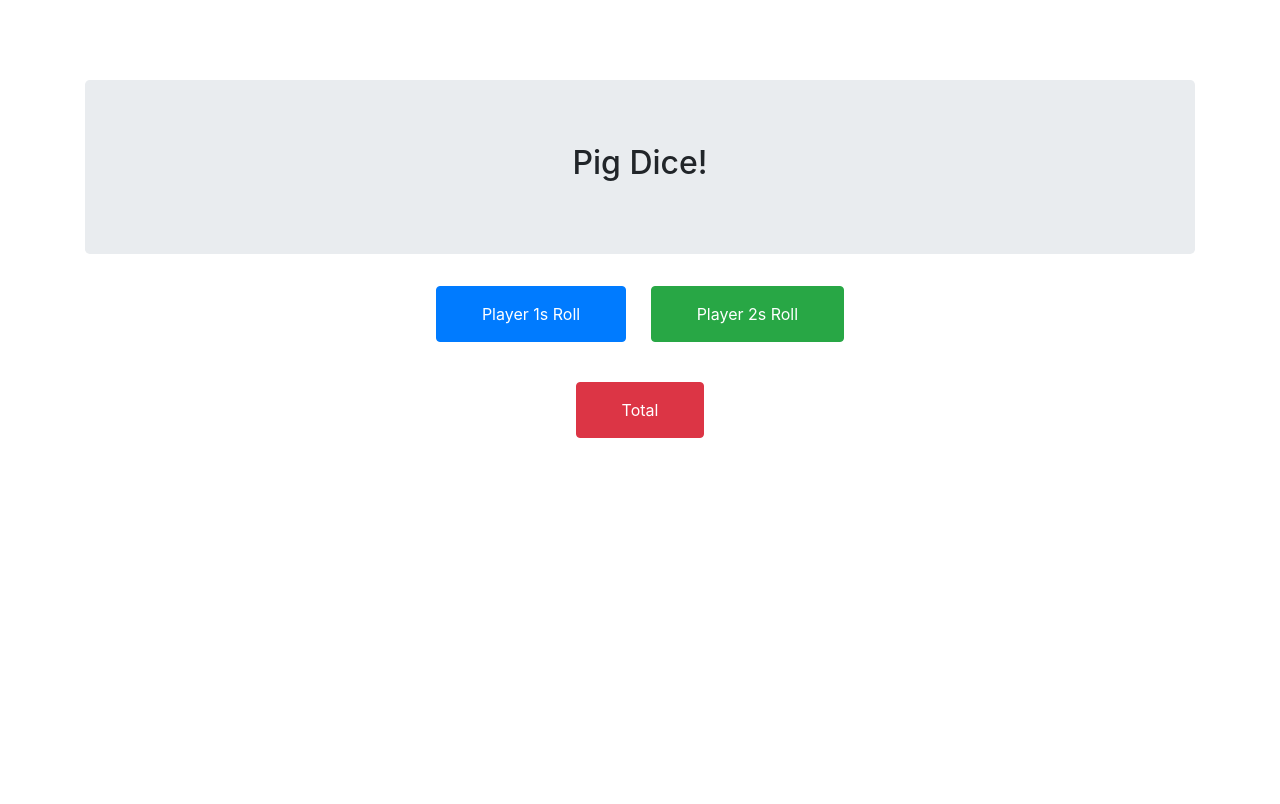
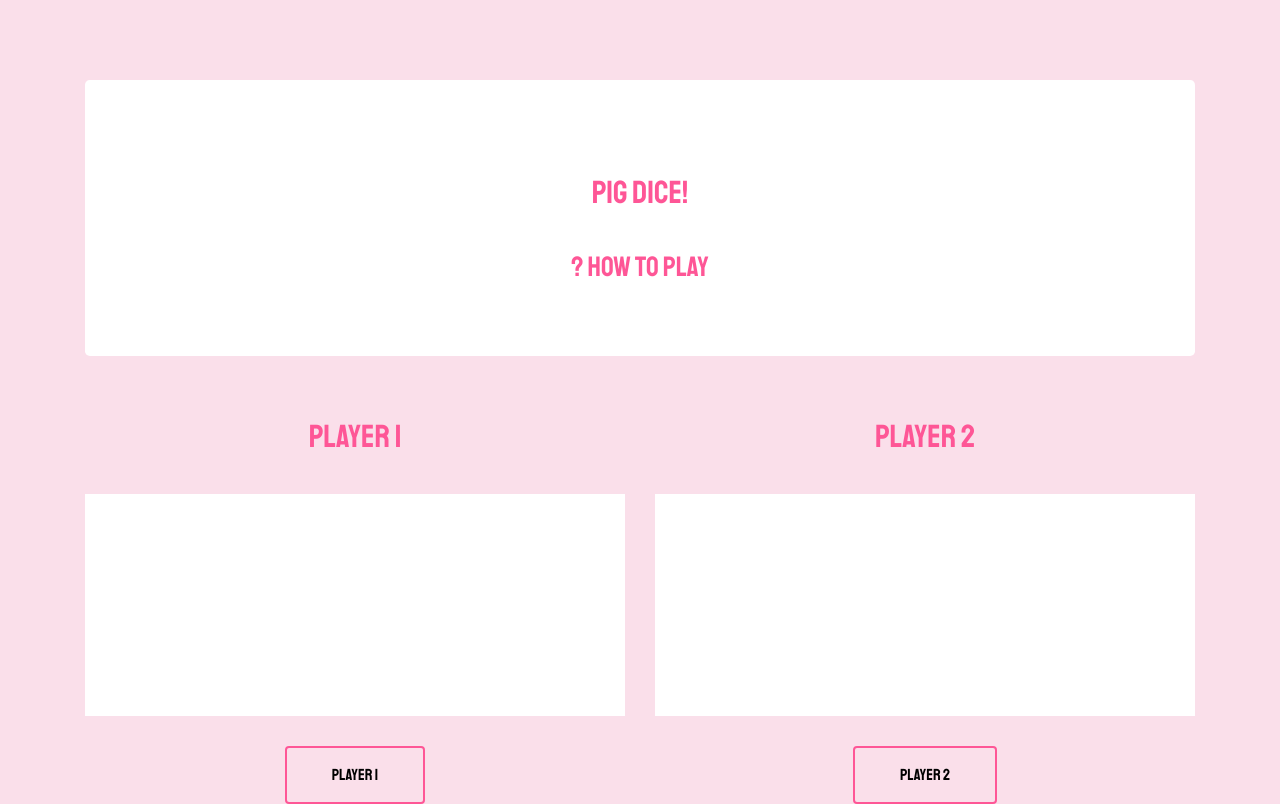
Before and after one commit to lillianTheuma/diceGame, a plain HTML site: page index.html in a window 1280 px wide. Drawn offline with nearby package versions, Linux system fonts and the light colour scheme.

Commit message:
add the styling to the front end of the pig dice application

```diff
--- a/css/styles.css
+++ b/css/styles.css
@@ -1,17 +1,53 @@
+* {
+  font-family: 'Staatliches', cursive;
+}
+
+body {
+  background-color: #FADFEA;
+}
+
 .btn {
+  background-color: transparent !important;
+  border: 2px solid #FE5696;
+  color: black;
+  margin-top: 30px;
   padding: 15px 45px;
   margin-left: 10px;
   margin-right: 10px;
 
 }
+
+.btn:hover {
+    color: #FE5696;
+    border: 2px solid #FE5696;
+}
+
 .container {
   text-align: center;
+}
+
+.container h2 {
+  padding-top: 30px;
+  padding-bottom: 30px;
+  color: #FE5696;
+}
+
+.jumbotron {
+  background-color: white;
+  color: #FE5696;
 }
 
 .pig-dice {
   padding-top: 80px;
 }
 
+.roll-number {
+  padding-top: 100px;
+  padding-bottom: 100px;
+  border: 3px solid white;
+  background-color: white;
+}
+
 .total {
   padding-top: 40px;
 }
--- a/index.html
+++ b/index.html
@@ -1,7 +1,7 @@
-
 <!DOCTYPE html>
 <html lang="en" dir="ltr">
 <head>
+  <link href="https://fonts.googleapis.com/css?family=Staatliches&display=swap" rel="stylesheet">
   <link href="css/bootstrap.css" rel="stylesheet">
   <link rel="stylesheet" href="css/styles.css">
   <script src="https://cdnjs.cloudflare.com/ajax/libs/jquery/3.3.1/jquery.min.js"></script>
@@ -15,11 +15,23 @@
     <div class="container">
       <div class="jumbotron">
         <h2>Pig Dice!</h2>
+        <h3>? How to Play</h3>
       </div>
-      <button type="button" class="btn btn-primary">Player 1s Roll</button>
-      <button type="button" class="btn btn-success">Player 2s Roll</button>
-      <div class="total">
-        <button type="button" class="btn btn-danger">Total</button>
+      <div class="row">
+        <div class="col-md-6">
+          <h2>PLAYER 1</h2>
+          <div class="roll-number">
+            <p><span></span></p>
+          </div>
+          <button type="button" class="btn btn-primary">Player 1</button>
+        </div>
+        <div class="col-md-6">
+          <h2>PLAYER 2</h2>
+          <div class="roll-number">
+            <p><span></span></p>
+          </div>
+          <button type="button" class="btn btn-success">Player 2</button>
+        </div>
       </div>
     </div>
   </div>
```
